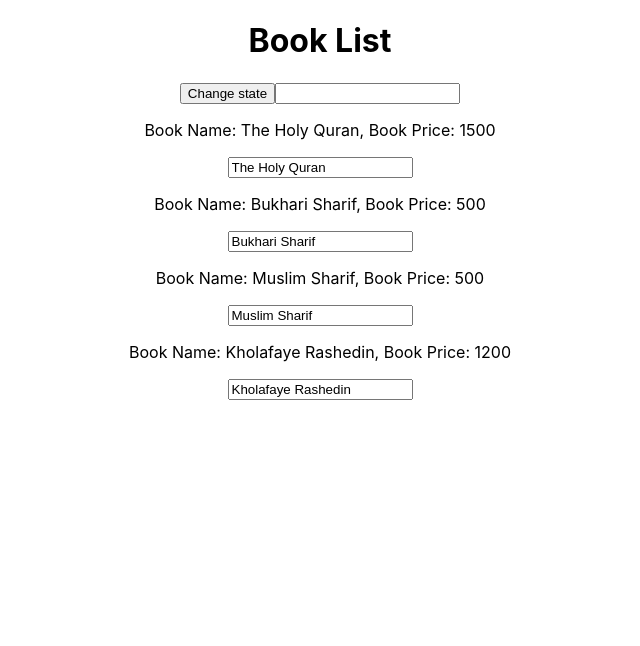
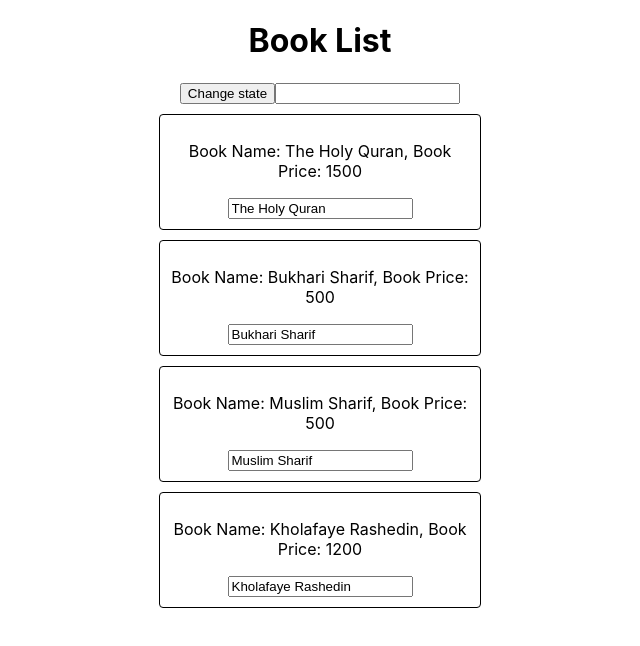
Before and after one commit to touhidulfahim/myfirstreactapp, a React (Create React App) app: page / in a window 1280 px wide. Shown: the top 646 px of the page, without its empty margins (320-960 px from the left). Built offline with nearby package versions, Linux system fonts and the light colour scheme.

Commit message:
git update 22 April 2021

```diff
--- a/src/App.js
+++ b/src/App.js
@@ -29,8 +29,8 @@
         this.setState({
             books: [
                 { bookName: event.target.value, price: "100" },
-                { bookName: "hDASSh", price: "500" },
-                { bookName: "test", price: "500" },
+                { bookName: "Bukhari Sharif", price: "500" },
+                { bookName: "Muslim Sharif", price: "500" },
                 { bookName: "Kholafaye Rashedin", price: "1200" }
             ]
         });
@@ -53,7 +53,7 @@
                     price={this.state.books[2].price} />
                 <Book bookName={this.state.books[3].bookName}
                     price={this.state.books[3].price}
-                    change={this.changeBookState.bind(this, "The Holy Quran")} />
+                    change={this.changeBookState.bind(this, "The Quran")} />
             </div>
         );
     }
--- a/src/components/Book.js
+++ b/src/components/Book.js
@@ -1,10 +1,10 @@
 import React from 'react'
-
+import '../stylesheets/Book.css'
 const Book = props => {
     return (
-        <div>
+        <div className='Book'>
             <p>Book Name: {props.bookName}, Book Price: {props.price}</p>
-            <input type="text" onChange={props.inputName} value={props.bookName} />
+            <input type="text" onChange={props.inputName} defaultValue={props.bookName} />
         </div>
     );
 }
--- /dev/null
+++ b/src/stylesheets/Book.css
@@ -0,0 +1,7 @@
+.Book{
+width: 300px;
+margin: 10px auto;
+padding: 10px;
+border: 1px solid;
+border-radius: 4px;
+}
```
